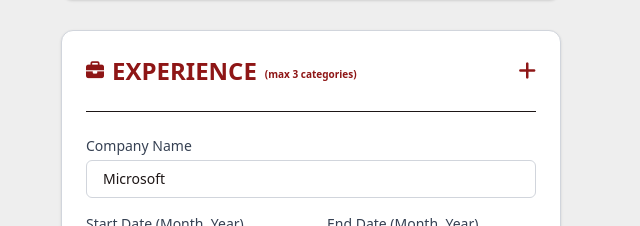
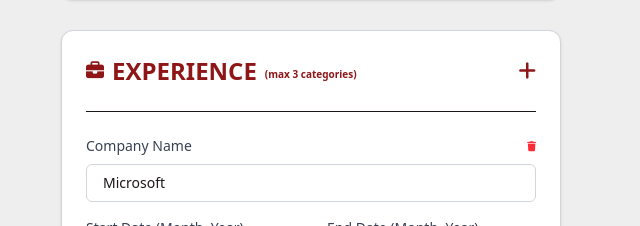
Before and after one commit to bhargablinx/resume-builder, a React (Vite) app: page / in a window 1280 px wide. Shown: the part 2663-2889 px from the top of the page, without its empty margins (0-640 px from the left). Built offline with nearby package versions, Linux system fonts and the light colour scheme.

Commit message:
Add delte btn to remove experience in experience section & fix add experience bug

```diff
--- a/src/components/ExperienceSection.jsx
+++ b/src/components/ExperienceSection.jsx
@@ -3,7 +3,7 @@
 import { changeExperience } from "../slices/resumeSlice";
 
 export default function ExperienceSection({ experience }) {
-    const [experienceList, setExperienceList] = useState(experience);
+    const [experienceList, setExperienceList] = useState(experience || []);
     const dispatch = useDispatch();
 
     useEffect(() => {
@@ -35,9 +35,23 @@
     };
 
     const addExperience = () => {
-        if (experienceList.length < 2) {
-            setExperienceList((prev) => [...prev, prev.length + 1]);
+        if (experienceList.length < 3) {
+            setExperienceList((prev) => [
+                ...prev,
+                {
+                    companyName: "",
+                    startDate: "",
+                    endDate: "",
+                    jobRole: "",
+                    bulletPoints: ["", "", ""],
+                },
+            ]);
         }
+    };
+
+    const removeExperienceCategory = (index) => {
+        const updated = experienceList.filter((_, i) => i !== index);
+        setExperienceList(updated);
     };
 
     useEffect(() => {
@@ -67,9 +81,20 @@
                 <div key={expIndex} className="space-y-4 border-t pt-6">
                     {/* Company Name */}
                     <div className="flex flex-col space-y-1">
-                        <label className="text-sm font-medium text-gray-700">
-                            Company Name
-                        </label>
+                        <div className="flex justify-between mb-2">
+                            <label className="text-sm font-medium text-gray-700">
+                                Company Name
+                            </label>
+                            <button
+                                onClick={() =>
+                                    removeExperienceCategory(expIndex)
+                                }
+                                className="text-red-500 hover:text-red-700 text-[10px]"
+                                title="Remove this skill category"
+                            >
+                                <i className="fa-solid fa-trash"></i>
+                            </button>
+                        </div>
                         <input
                             value={item.companyName}
                             onChange={(e) =>
```
